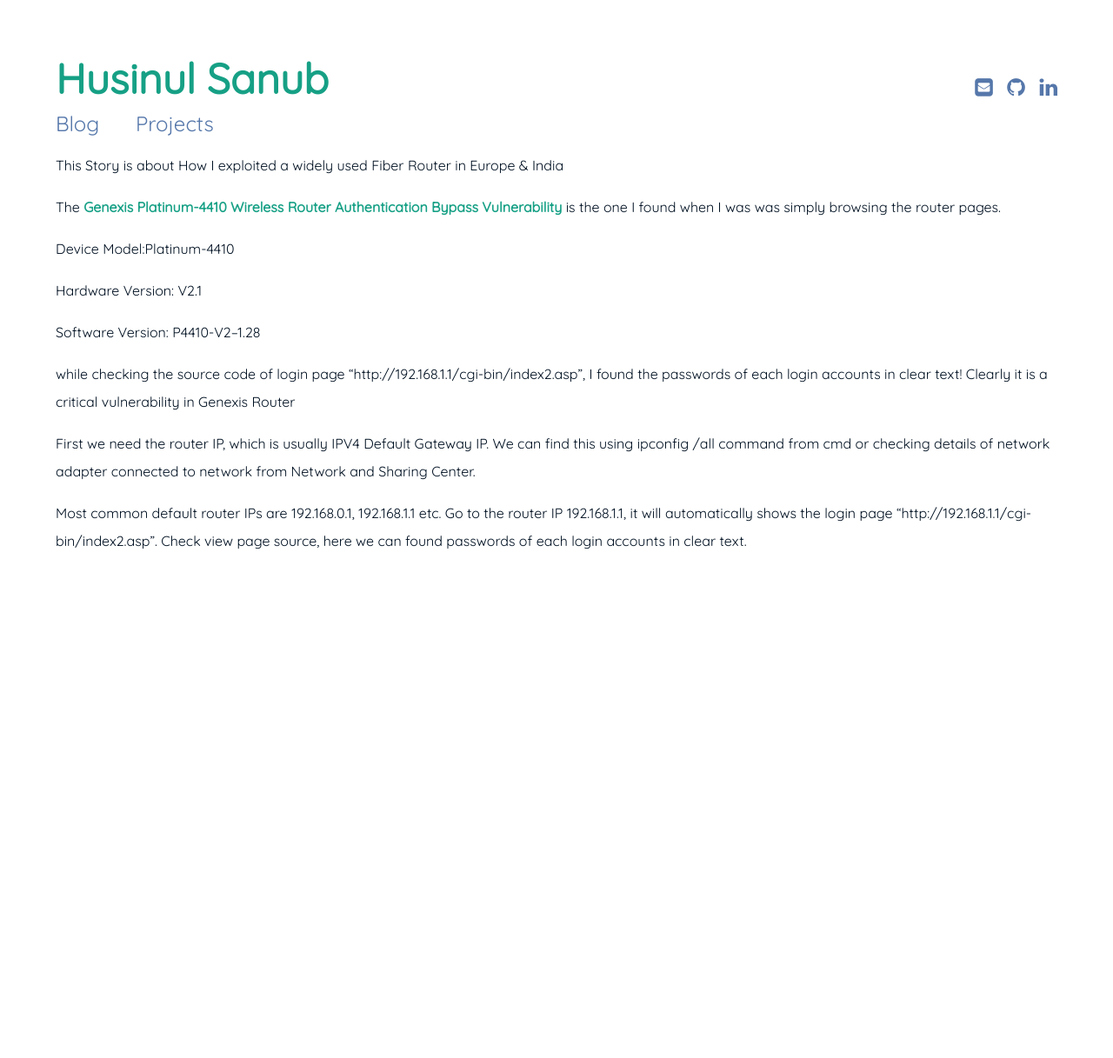
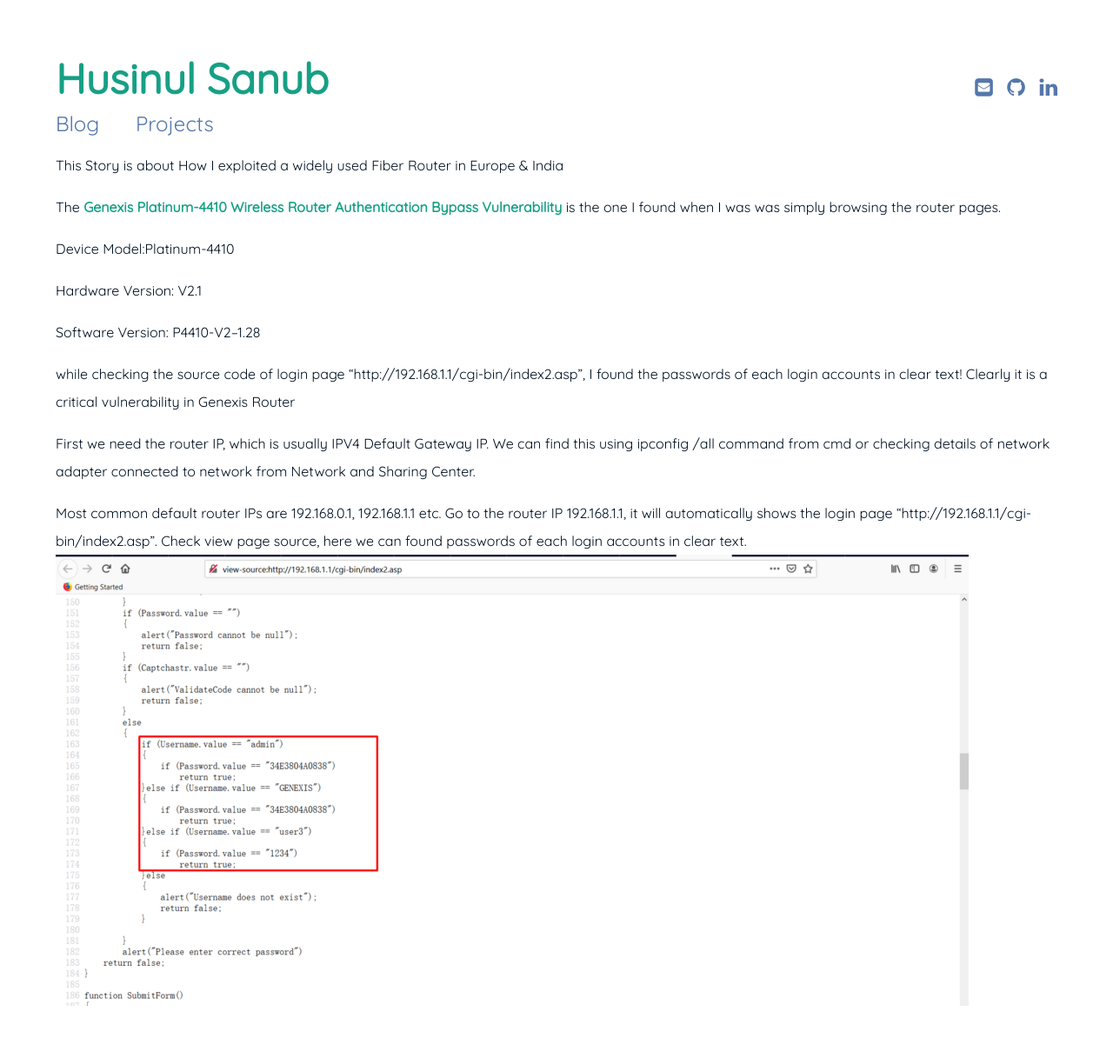
Before and after one commit to husinul/husinul.github.io, a Jekyll site: the page built from _posts/2020-01-08-Genexis Platinum-4410 Wireless Router Authentication Bypass Vulnerability (CVE-2020-6170).md, in a window 1280 px wide. Shown: the whole page at 87% size. Built offline with Jekyll 4.4.1, drawn with Linux system fonts in a browser that asks for light colours; our own code applies the rules of GitHub Pages for plain Markdown files; before the commit the page ends 900 px from its top, so only the background shows below that.

Commit message:
Update 2020-01-08-Genexis Platinum-4410 Wireless Router Authentication Bypass Vulnerability (CVE-2020-6170).md

```diff
--- a/_posts/2020-01-08-Genexis Platinum-4410 Wireless Router Authentication Bypass Vulnerability (CVE-2020-6170).md
+++ b/_posts/2020-01-08-Genexis Platinum-4410 Wireless Router Authentication Bypass Vulnerability (CVE-2020-6170).md
@@ -20,3 +20,4 @@
 First we need the router IP, which is usually IPV4 Default Gateway IP. We can find this using ipconfig /all command from cmd or checking details of network adapter connected to network from Network and Sharing Center.
 
 Most common default router IPs are 192.168.0.1, 192.168.1.1 etc. Go to the router IP 192.168.1.1, it will automatically shows the login page “http://192.168.1.1/cgi-bin/index2.asp". Check view page source, here we can found passwords of each login accounts in clear text.
+![image1](/assets/img/genexis.png)
```
